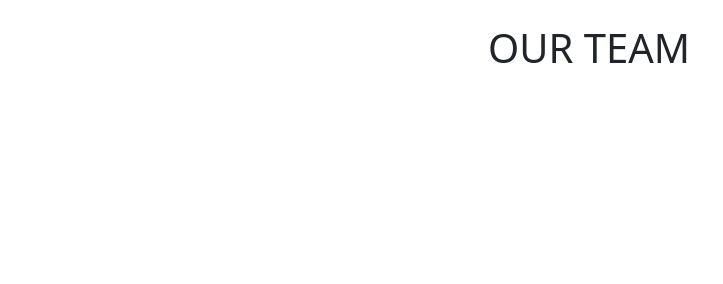
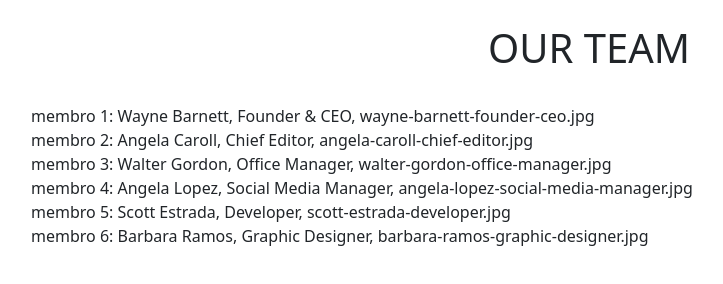
Before and after one commit to alessandrolongo99/js-our-team, a plain HTML site: page index.html in a window 1280 px wide. Shown: the whole page, without its empty margins (51-774 px from the left). Drawn offline with nearby package versions, Linux system fonts and the light colour scheme.

Commit message:
milestone 2

```diff
--- a/index.html
+++ b/index.html
@@ -16,6 +16,14 @@
         <h1 class="text-center py-4">OUR TEAM</h1>
     </header>
 
+    <main>
+        <div class="container">
+            <div class="row">
+
+            </div>
+        </div>
+    </main>
+
     <script src="main.js"></script>
 </body>
 
--- a/main.js
+++ b/main.js
@@ -41,3 +41,13 @@ const team = [
 for (let i = 0; i < team.length; i++) {
     console.log(`membro ${i + 1}: ${team[i].name}, ${team[i].rule}, ${team[i].pic}`);
 }
+
+const row = document.querySelector('div.row');
+
+for (let i = 0; i < team.length; i++) {
+    const element = document.createElement('div');
+    element.classList.add('col-12');
+    element.innerHTML = `membro ${i + 1}: ${team[i].name}, ${team[i].rule}, ${team[i].pic}`;
+
+    row.append(element);
+}
```
